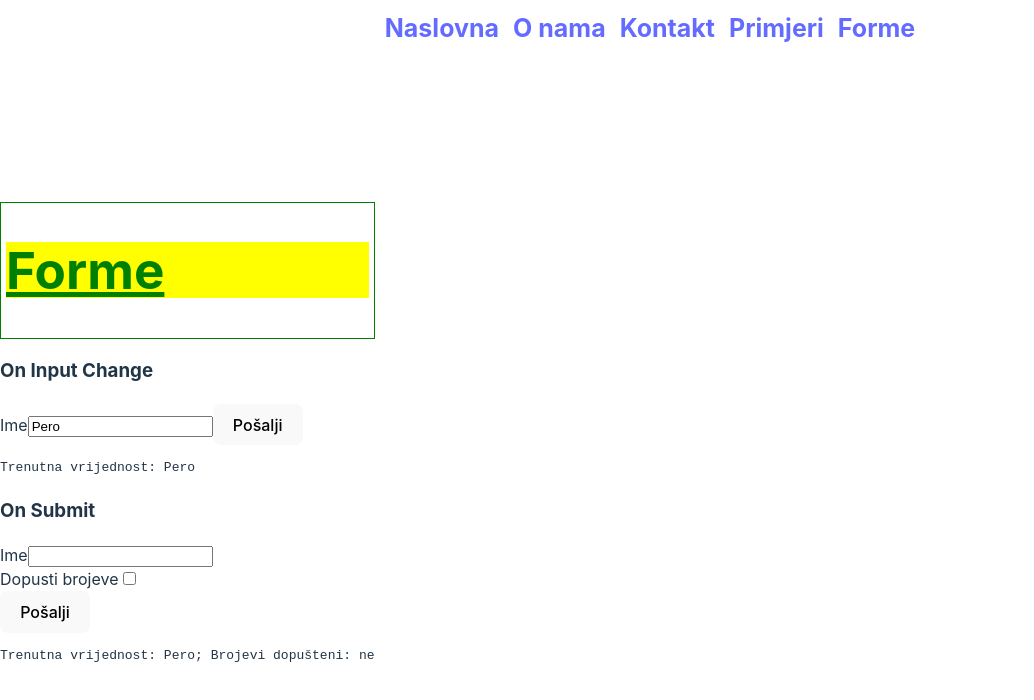
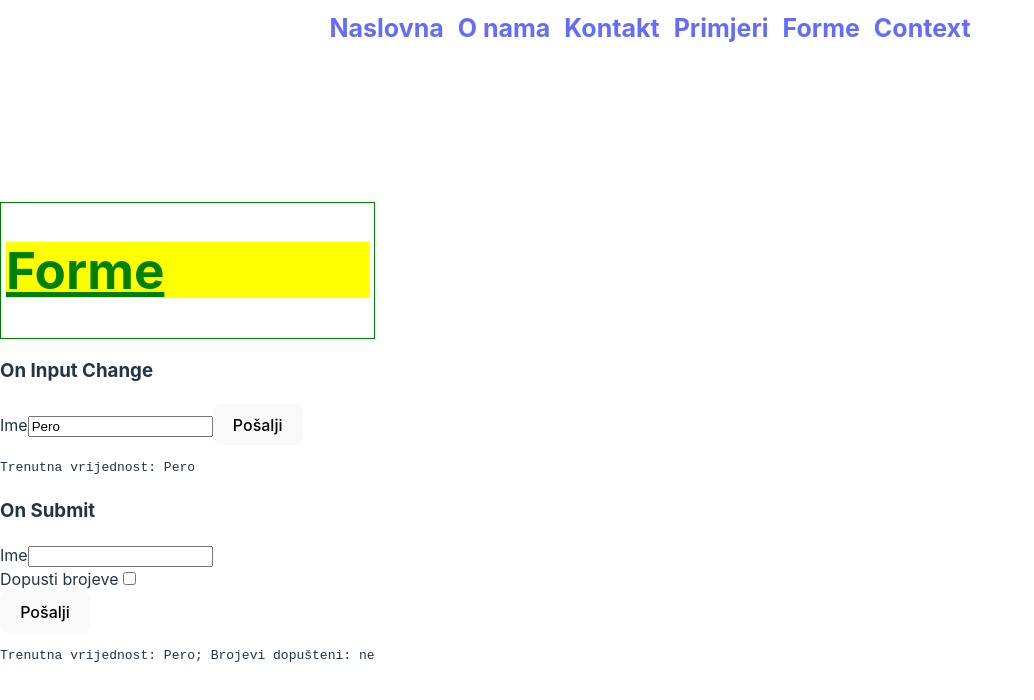
Before and after one commit to webbugt/algebra-react-vjezbe, a React (Vite) app: page /forme in a window 1280 px wide. Shown: the top 700 px of the page, without its empty margins (0-1034 px from the left). Built offline with nearby package versions, Linux system fonts and the light colour scheme.

Commit message:
prepare page for context practice

```diff
--- a/src/components/Header.jsx
+++ b/src/components/Header.jsx
@@ -21,6 +21,10 @@ const headerLinks = [
   {
     title: "Forme",
     href: "/forme"
+  },
+  {
+    title: "Context",
+    href: "/context"
   }
 ];
 
@@ -40,6 +44,7 @@ function Header() {
           left: 0,
           width: "100%",
           display: "flex",
+          flexWrap: "wrap",
           gap: 14,
           justifyContent: "center",
           padding: 10,
--- a/src/main.jsx
+++ b/src/main.jsx
@@ -7,6 +7,7 @@ import { Onama } from "./routes/Onama.jsx";
 import { Kontakt } from "./routes/Kontakt.jsx";
 import { Primjeri } from "./routes/Primjeri.jsx";
 import { Forme } from "./routes/Forme.jsx";
+import { ContextPage } from "./routes/Context.jsx";
 
 const router = createBrowserRouter([
   {
@@ -28,6 +29,10 @@ const router = createBrowserRouter([
   {
     path: "/forme",
     element: <Forme />
+  },
+  {
+    path: "/context",
+    element: <ContextPage />
   }
 ]);
 ReactDOM.createRoot(document.getElementById("root")).render(
--- /dev/null
+++ b/src/routes/Context.jsx
@@ -0,0 +1,11 @@
+import Header from "../components/Header.jsx";
+import { FancyTitle } from "../components/Titles.jsx";
+
+export function ContextPage() {
+  return (
+    <div>
+      <Header />
+      <FancyTitle title="Context Page" />
+    </div>
+  );
+}
```
